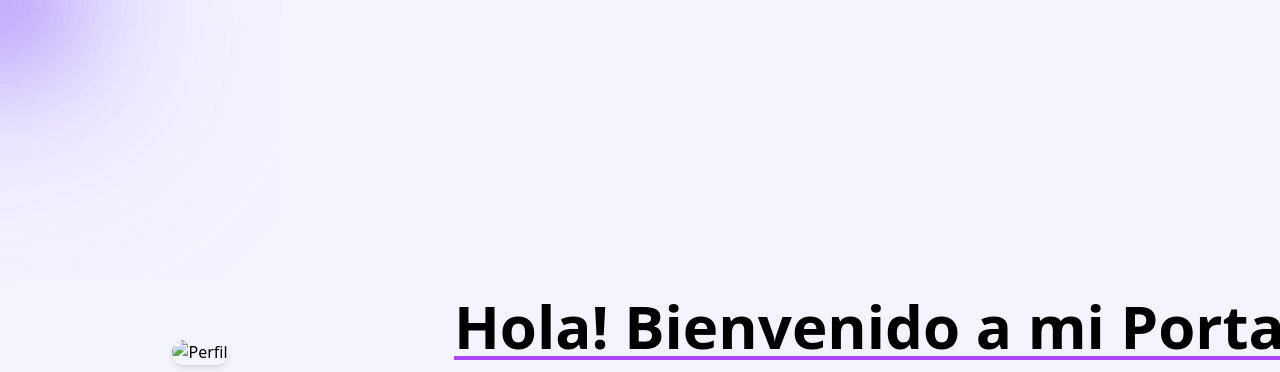
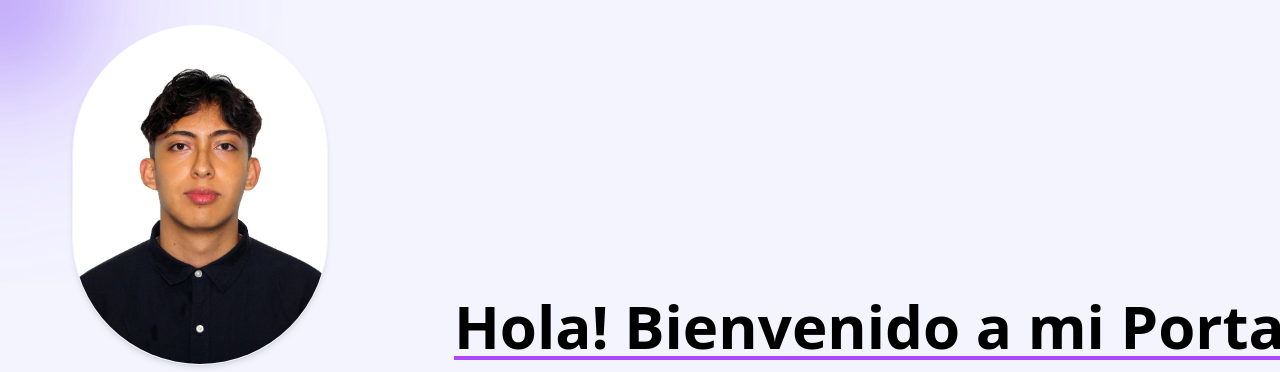
Before and after one commit to tbrzc-sena/tbrzc-sena, a plain HTML site: page index.html in a window 1280 px wide. Shown: the top 372 px of the page. Drawn offline with Linux system fonts and the light colour scheme.

Commit message:
Update index.html

```diff
--- a/index.html
+++ b/index.html
@@ -264,7 +264,7 @@
               "></div>
               <!-- Perfil -->
               <div class="flex flex-col items-center ">
-                <img src="/public/porfolio.jpg" alt="Perfil"
+                <img src="/public/imgs/porfolio.jpg" alt="Perfil"
                   class="rounded-full object-cover shadow-md border border-white/10 transform transition duration-300 hover:scale-105" />
                 <div class="text-center">
                   <h2 class="text-lg font-semibold mt-2.5">Javier Villabon</h2>
```
